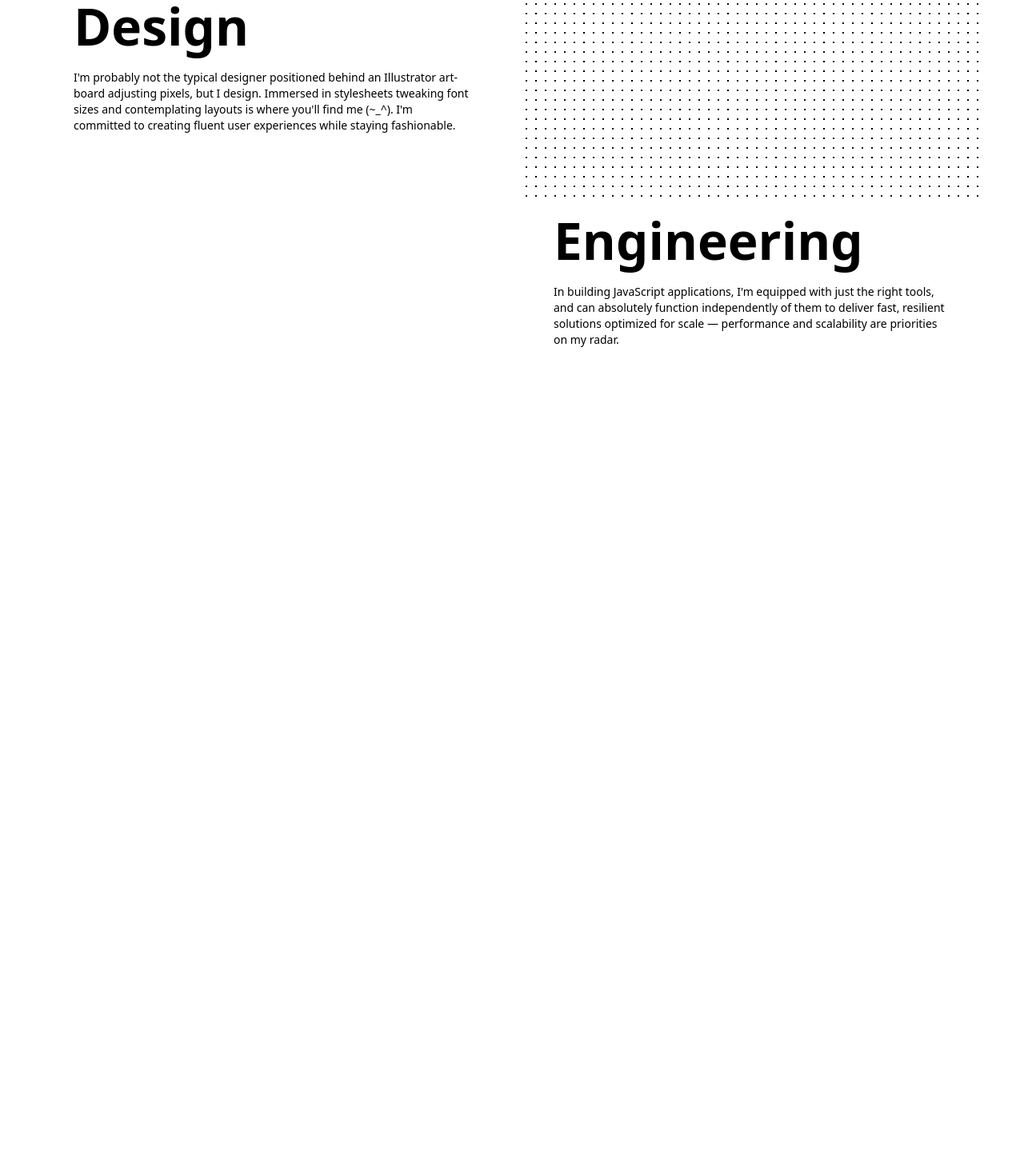
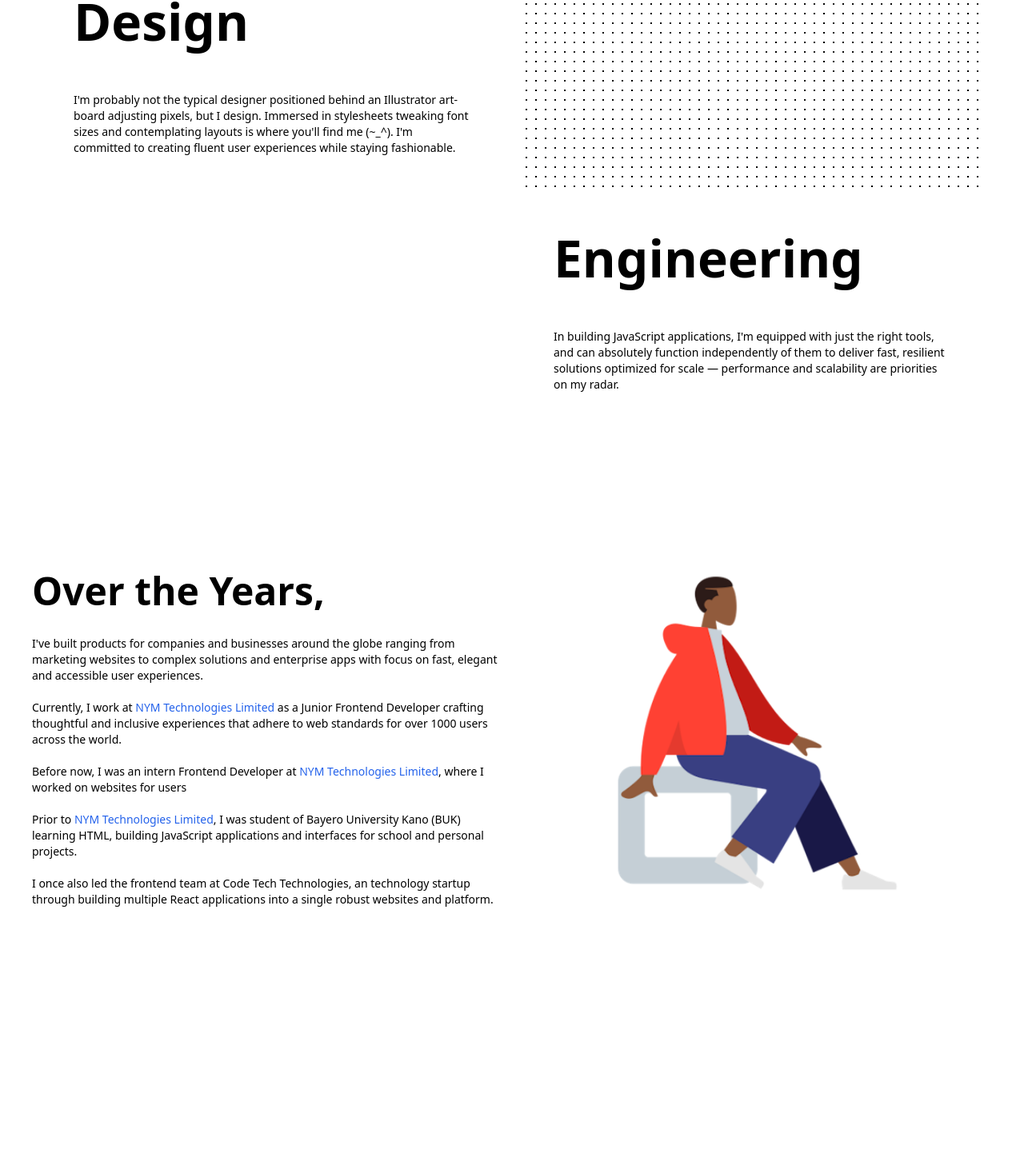
Before and after one commit to anasyakubu/frontend-portfolio, a React (Vite) app: page / in a window 1280 px wide. Shown: the part 937-2404 px from the top of the page at 80% size. Before the commit the page ends 1488 px from the top, so only its background shows below. Built offline with nearby package versions, Linux system fonts and the light colour scheme.

Commit message:
Finished Skills Home Section

```diff
--- a/src/Pages/Home/Home.tsx
+++ b/src/Pages/Home/Home.tsx
@@ -1,4 +1,6 @@
+import ContactSection from "@/Section/ContactSection/ContactSection";
 import HomeHeader from "@/Section/HomeHeader/HomeHeader";
+import OverYears from "@/Section/OverYears/OverYears";
 import SkillsHome from "@/Section/SkillsHome/SkillsHome";
 
 const Home = () => {
@@ -7,6 +9,8 @@ const Home = () => {
       <div className="Home">
         <HomeHeader />
         <SkillsHome />
+        <OverYears />
+        <ContactSection />
       </div>
     </>
   );
--- /dev/null
+++ b/src/Section/ContactSection/ContactSection.tsx
@@ -0,0 +1,6 @@
+import "./ContactSection.scss";
+const ContactSection = () => {
+  return <div className="ContactSection">ContactSection</div>;
+};
+
+export default ContactSection;
--- a/src/Section/HomeHeader/HomeHeader.scss
+++ b/src/Section/HomeHeader/HomeHeader.scss
@@ -220,7 +220,7 @@
 
   .imageSection {
     background-image: linear-gradient(90deg, transparent 50%, #000000 50%);
-    background-size: 77px 77px;
+    background-size: 50px 50px;
     background-color: #ffffff;
   }
 }
@@ -229,7 +229,7 @@
   .HomeHeader {
     height: 100%;
     .p-10 {
-      padding: 2%;
+      padding: 1%;
     }
   }
 }
--- /dev/null
+++ b/src/Section/OverYears/OverYears.scss
@@ -0,0 +1,12 @@
+.OverYears {
+  height: 100vh;
+}
+
+@media (max-width: 600px) {
+  .OverYears {
+    height: 100%;
+    .p-10 {
+      padding: 2%;
+    }
+  }
+}
--- /dev/null
+++ b/src/Section/OverYears/OverYears.tsx
@@ -0,0 +1,52 @@
+import Img from "../../assets/Humaaans - Sitting.png";
+import "./OverYears.scss";
+
+const OverYears = () => {
+  return (
+    <div className="OverYears bg-white text-black">
+      <div className="p-10">
+        <div className="space-y-2 lg:grid lg:grid-cols-2 lg:gap-x-6 lg:space-y-0">
+          <div className="">
+            <div className="">
+              <h2
+                className="text-black font-extrabold"
+                style={{ fontSize: "3rem" }}
+              >
+                Over the Years,
+              </h2>
+              <p className="mt-5 text-black text-sm">
+                I've built products for companies and businesses around the
+                globe ranging from marketing websites to complex solutions and
+                enterprise apps with focus on fast, elegant and accessible user
+                experiences. <br /> <br />
+                Currently, I work at{" "}
+                <span className="text-blue-600">
+                  NYM Technologies Limited
+                </span>{" "}
+                as a Junior Frontend Developer crafting thoughtful and inclusive
+                experiences that adhere to web standards for over 1000 users
+                across the world. <br /> <br />
+                Before now, I was an intern Frontend Developer at{" "}
+                <span className="text-blue-600">NYM Technologies Limited</span>,
+                where I worked on websites for users <br /> <br />
+                Prior to{" "}
+                <span className="text-blue-600">NYM Technologies Limited</span>,
+                I was student of Bayero University Kano (BUK) learning HTML,
+                building JavaScript applications and interfaces for school and
+                personal projects. <br /> <br />I once also led the frontend
+                team at Code Tech Technologies, an technology startup through
+                building multiple React applications into a single robust
+                websites and platform.
+              </p>
+            </div>
+          </div>
+          <div className="flex justify-center">
+            <img src={Img} alt="Img" />
+          </div>
+        </div>
+      </div>
+    </div>
+  );
+};
+
+export default OverYears;
--- a/src/Section/SkillsHome/SkillsHome.scss
+++ b/src/Section/SkillsHome/SkillsHome.scss
@@ -1,4 +1,5 @@
 .SkillsHome {
+  height: 100vh;
   .designImg {
     background-image: radial-gradient(#000000 1px, transparent 1px);
     background-size: 12px 12px;
@@ -34,6 +35,7 @@
 
 @media (max-width: 600px) {
   .SkillsHome {
+    height: 100%;
     .p-10 {
       padding: 2%;
       .p-10 {
--- a/src/Section/SkillsHome/SkillsHome.tsx
+++ b/src/Section/SkillsHome/SkillsHome.tsx
@@ -6,9 +6,9 @@ const SkillsHome = () => {
         <div className="p-3 space-y-2 lg:grid lg:grid-cols-2 lg:gap-x-6 lg:space-y-0">
           {/* Design */}
           {/* text */}
-          <div className="p-10 py-10 my-10">
+          <div className="p-10 py-10">
             <h1
-              className="text-xl font-extrabold text-black header"
+              className="font-extrabold text-black header"
               style={{ fontSize: "4rem" }}
             >
               Design
@@ -27,7 +27,7 @@ const SkillsHome = () => {
           {/* text */}
           <div className="p-10 py-10 my-10">
             <h1
-              className="text-xl font-extrabold text-black header"
+              className="font-extrabold text-black header"
               style={{ fontSize: "4rem" }}
             >
               Engineering
```
Also changed, not shown: src/Section/ContactSection/ContactSection.scss (added), src/assets/Humaaans - Sitting.png (added).
